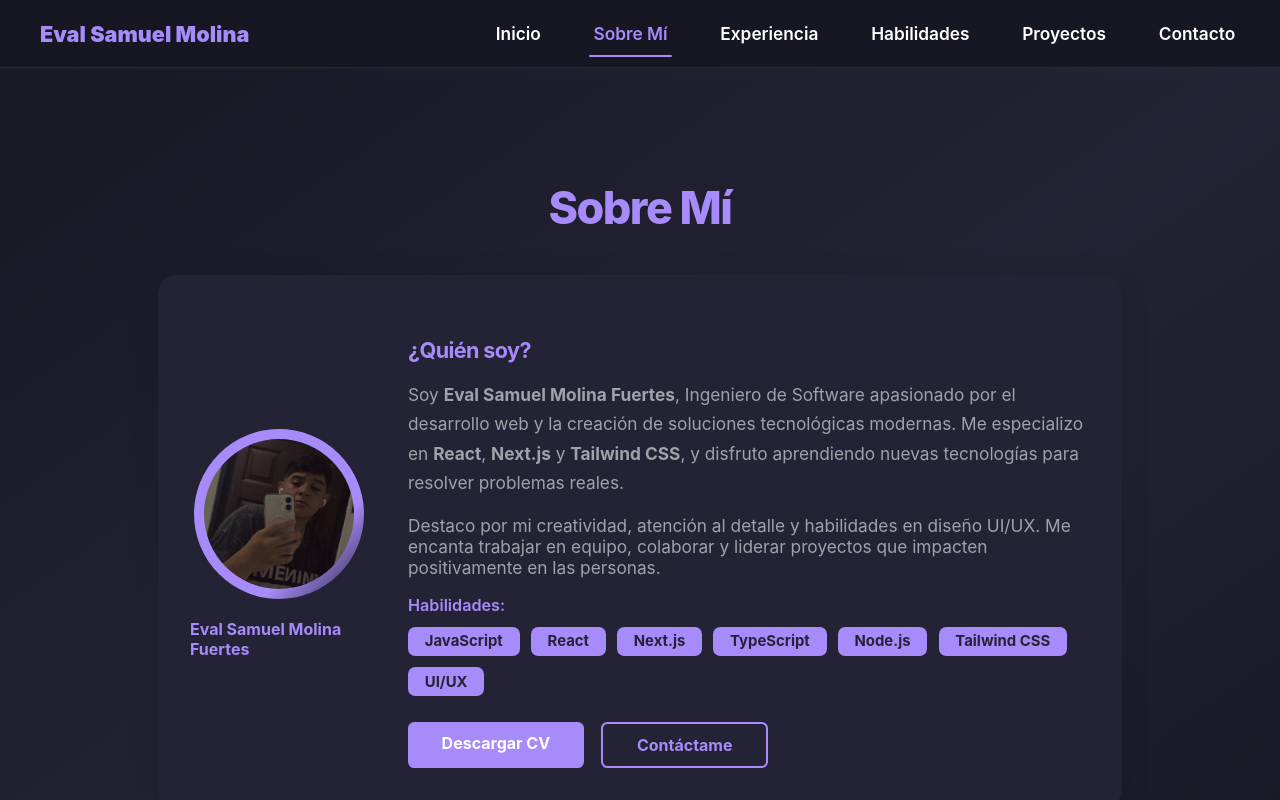
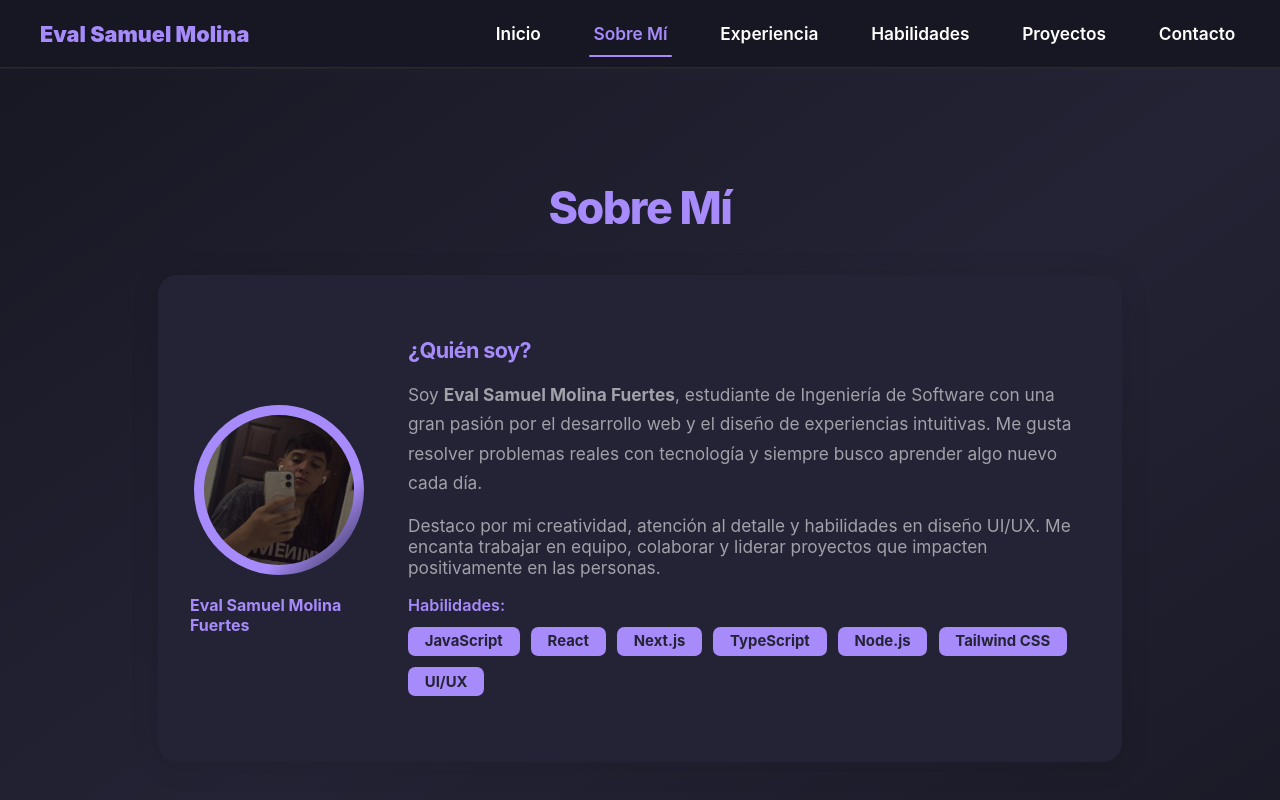
Before and after one commit to fuertes155/Portafolio, a Next.js app: page /sobre-mi in a window 1280 px wide. Shown: the top 800 px of the page. Built offline with nearby package versions, Linux system fonts and the light colour scheme.

Commit message:
Cambios en la parte de sobre mi

```diff
--- a/src/app/sobre-mi/page.tsx
+++ b/src/app/sobre-mi/page.tsx
@@ -88,8 +88,7 @@ export default function SobreMi() {
             letterSpacing: "-0.6px"
           }}>¿Quién soy?</h3>
           <p style={{ color: "var(--color-muted)", marginBottom: "1rem", fontSize: "1.08rem", lineHeight: 1.7 }}>
-            Soy <b>Eval Samuel Molina Fuertes</b>, Ingeniero de Software apasionado por el desarrollo web y la creación de soluciones tecnológicas modernas.
-            Me especializo en <b>React</b>, <b>Next.js</b> y <b>Tailwind CSS</b>, y disfruto aprendiendo nuevas tecnologías para resolver problemas reales.
+            Soy <b>Eval Samuel Molina Fuertes</b>, estudiante de Ingeniería de Software con una gran pasión por el desarrollo web y el diseño de experiencias intuitivas. Me gusta resolver problemas reales con tecnología y siempre busco aprender algo nuevo cada día.
           </p>
           <p style={{ color: "var(--color-muted)", marginBottom: "1.1rem", fontSize: "1.08rem" }}>
             Destaco por mi creatividad, atención al detalle y habilidades en diseño UI/UX. Me encanta trabajar en equipo, colaborar y liderar proyectos que impacten positivamente en las personas.
@@ -113,37 +112,6 @@ export default function SobreMi() {
               ))}
             </div>
           </div>
-          <div style={{ display: "flex", gap: "1.1rem" }}>
-            <a
-              href="/CV_Eval_Samuel_Molina.pdf"
-              download
-              style={{
-                background: "var(--color-primary)",
-                color: "var(--color-text)",
-                border: "none",
-                borderRadius: "0.4rem",
-                padding: "0.7rem 2.1rem",
-                fontWeight: 700,
-                fontSize: "1rem",
-                textDecoration: "none",
-                transition: "background 0.2s"
-              }}
-            >Descargar CV</a>
-            <a
-              href="/contacto"
-              style={{
-                background: "transparent",
-                color: "var(--color-primary)",
-                border: "2px solid var(--color-primary)",
-                borderRadius: "0.4rem",
-                padding: "0.7rem 2.1rem",
-                fontWeight: 700,
-                fontSize: "1rem",
-                textDecoration: "none",
-                transition: "background 0.2s"
-              }}
-            >Contáctame</a>
-          </div>
         </div>
       </div>
     </section>
```
